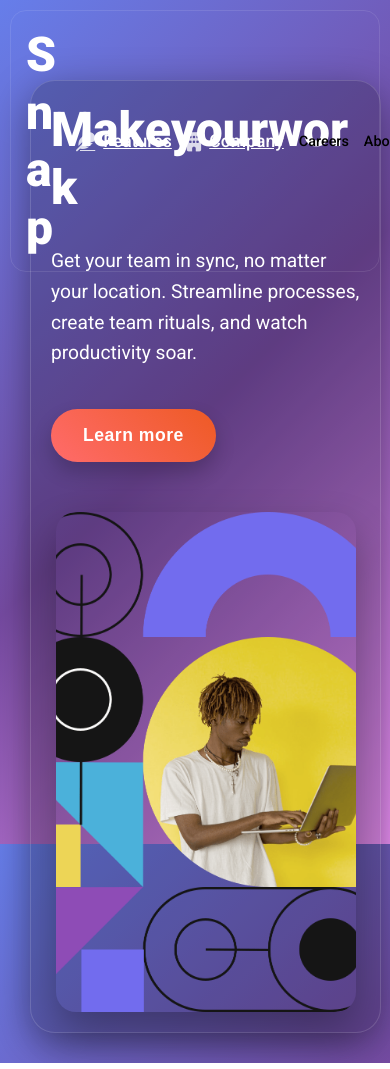
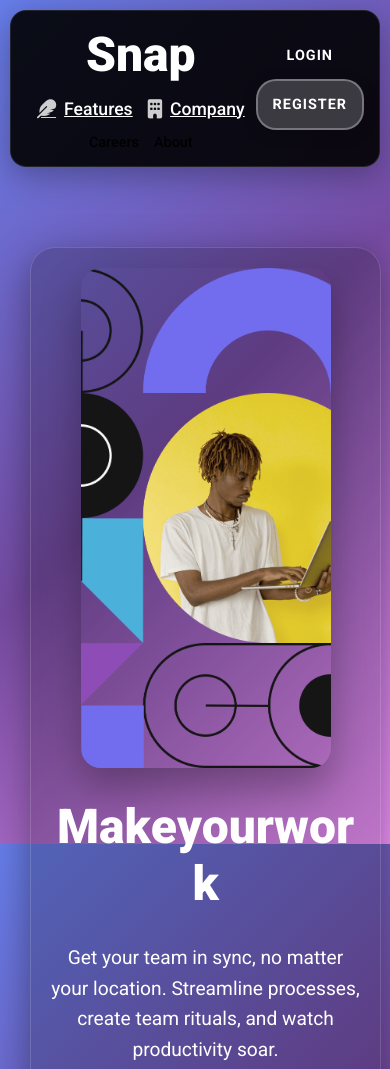
Before and after one commit to etotom/Snap, a plain HTML site: page index.html in a window 390 px wide. Shown: the top 1069 px of the page. Drawn offline with Linux system fonts and the light colour scheme.

Commit message:
Mobile responsive design update

```diff
--- a/script.js
+++ b/script.js
@@ -72,6 +72,16 @@ document.addEventListener('DOMContentLoaded', function() {
         const header = document.querySelector('.header');
         const originalPadding = window.getComputedStyle(header).padding;
 
+        // Проверяем, не мобильное ли устройство
+        const isMobile = window.innerWidth <= 768;
+
+        if (isMobile) {
+            // Для мобильных устройств убираем фиксированное позиционирование
+            header.style.position = 'relative';
+            header.style.top = '0';
+            return;
+        }
+
         window.addEventListener('scroll', () => {
             if (window.scrollY > 50) {
                 header.style.backgroundColor = 'rgba(255, 255, 255, 0.95)';
--- a/snap.css
+++ b/snap.css
@@ -211,33 +211,121 @@ ul li:hover::after {
     }
 }
 
+/* Мобильная версия - улучшенная адаптация */
 @media (max-width: 768px) {
+    /* Убираем фиксированное позиционирование для мобильных */
+    .header {
+        position: relative;
+        margin: 10px;
+        padding: 15px;
+        background: rgba(0, 0, 0, 0.9);
+        backdrop-filter: none;
+    }
+
+    /* Убираем отступ сверху для мобильных */
+    .make {
+        margin-top: 0;
+        padding: 20px;
+        gap: 30px;
+    }
+
     h1 {
         font-size: 2.5rem;
+        line-height: 1.1;
+        text-align: center;
+    }
+
+    p {
+        font-size: 1rem;
+        text-align: center;
+        max-width: 100%;
     }
 
     .img {
         width: 100%;
         max-width: 300px;
         height: auto;
+        order: -1; /* Перемещаем изображение вверх на мобильных */
     }
 
-    .make {
-        padding: 20px;
-    }
-
-    .header {
-        margin: 10px;
-        padding: 15px;
+    .btn {
+        margin-top: 20px;
+        padding: 14px 28px;
+        font-size: 1rem;
     }
 
     ul {
         gap: 15px;
         font-size: 0.9rem;
+        flex-wrap: wrap;
+        justify-content: center;
     }
 
     .nom {
-        gap: 20px;
+        gap: 15px;
+        flex-direction: column;
+        align-items: center;
+    }
+
+    .reg, .log {
+        width: 100%;
+        max-width: 200px;
+    }
+
+    /* Адаптация выпадающих меню */
+    .dropdown-content {
+        position: static;
+        display: none;
+        background: rgba(0, 0, 0, 0.95);
+        box-shadow: 0 8px 25px rgba(0,0,0,0.4);
+        border-radius: 8px;
+        padding: 0;
+        margin-top: 5px;
+    }
+
+    .dropdown:hover .dropdown-content {
+        display: block;
+    }
+
+    .dropdown-content a {
+        padding: 10px 15px;
+        font-size: 0.85rem;
+    }
+}
+
+/* Очень маленькие экраны */
+@media (max-width: 480px) {
+    h1 {
+        font-size: 2rem;
+    }
+
+    .img {
+        max-width: 250px;
+    }
+
+    .btn {
+        padding: 12px 24px;
+        font-size: 0.9rem;
+    }
+
+    .reg, .log {
+        max-width: 180px;
+        font-size: 0.9rem;
+    }
+}
+
+/* Адаптация для планшетов */
+@media (min-width: 481px) and (max-width: 768px) {
+    h1 {
+        font-size: 2.2rem;
+    }
+
+    .img {
+        max-width: 350px;
+    }
+
+    .btn {
+        padding: 15px 30px;
     }
 }
 .img {
```
Also changed, not shown: index.html (+1 -1 lines).
